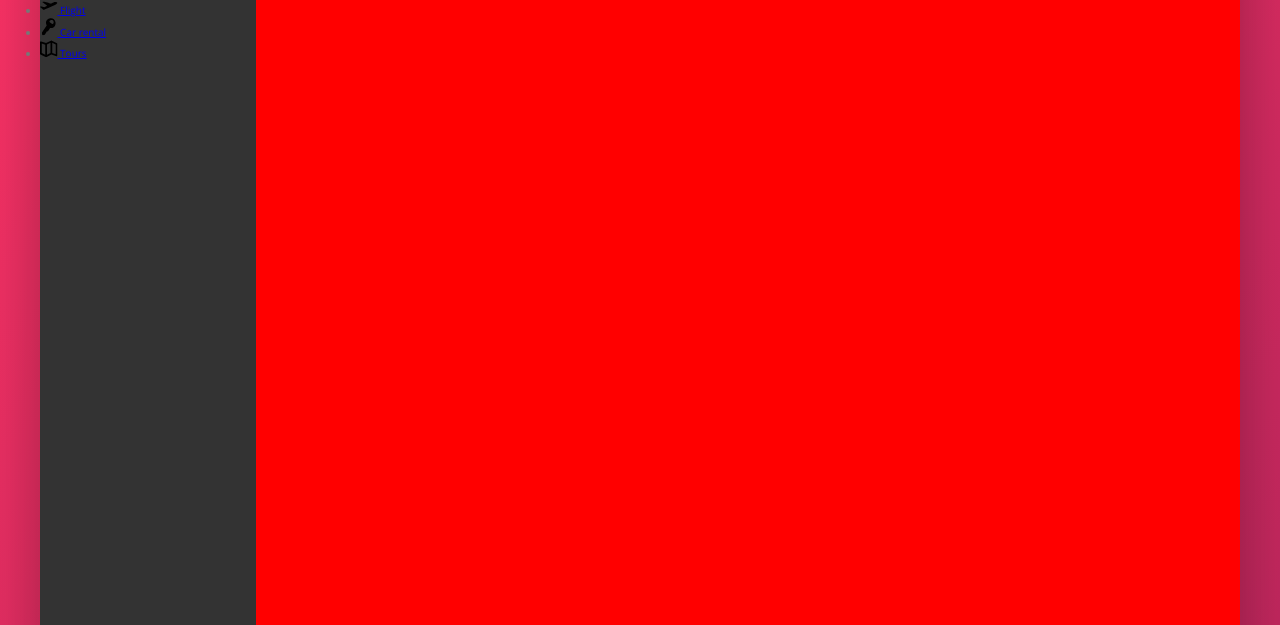
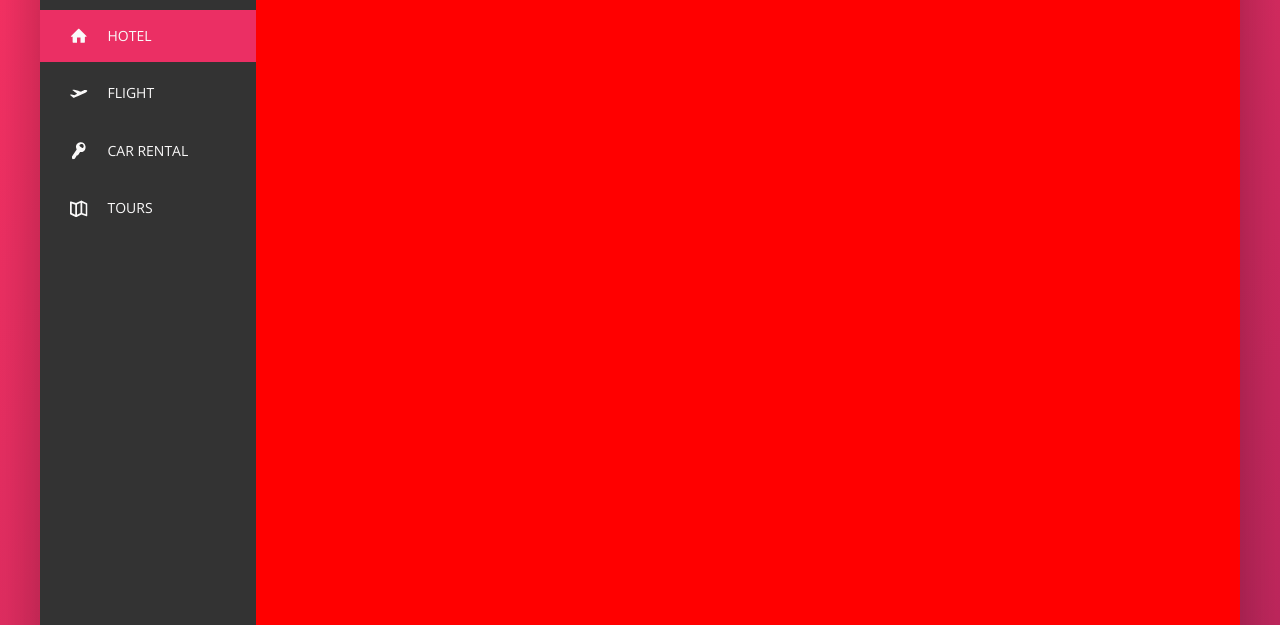
Before and after one commit to vukojevicc/Trillo-Project-from-sass-course, a website: page index.html in a window 1280 px wide. Shown: the part 175-800 px from the top of the page. Drawn offline with nearby package versions, Linux system fonts and the light colour scheme.

Commit message:
sidenav done

```diff
--- a/index.html
+++ b/index.html
@@ -52,7 +52,7 @@
         <div class="content">
             <nav class="sidebar">
                 <ul class="side-nav">
-                    <li class="side-nav__item">
+                    <li class="side-nav__item side-nav__item--active">
                         <a href="#" class="side-nav__link">
                             <svg class="side-nav__icon">
                                 <use xlink:href='img/sprite.svg#icon-home'></use>
--- a/sass/_components.scss
+++ b/sass/_components.scss
@@ -119,17 +119,60 @@
 
 .side-nav{
 
+    font-size: 1.4rem;
+    list-style: none;
+    margin-top: 3.5rem;
+
     &__item{
+        position: relative;
 
+        &:not(:last-child){
+            margin-bottom: .5rem;
+        }
     }
 
-    &__link{
+    &__item::before{
+        content: '';
+        position: absolute;
+        top: 0;
+        left: 0;
+        height: 100%;
+        width: 3px;
+        background-color: var(--color-primary);
+        transform: scaleY(0);
+        transition: transform .2s cubic-bezier(1, 0, 0, 1),
+                    width .3s .2s,
+                    background-color .1s;
+    }
 
+    &__item:hover::before,
+    &__item--active::before{
+        transform: scaleY(1);
+        width: 100%;
+    }
+
+    &__item:active::before{
+        background-color: var(--color-primary-light);
+    }
+
+    &__link:link,
+    &__link:visited{
+        color: var(--color-grey-light-1);
+        text-decoration: none;
+        text-transform: uppercase;
+        display: block;
+        padding: 1.5rem 3rem;
+        display: flex;
+        align-items: center;
+        position: relative;
+        z-index: 1;
     }
 
     &__icon{
         width: 1.75rem;
         height: 1.75rem;
+        margin-right: 2rem;
+        fill: currentColor;
     }
 }
 
```
Also changed, not shown: css/style.css.
